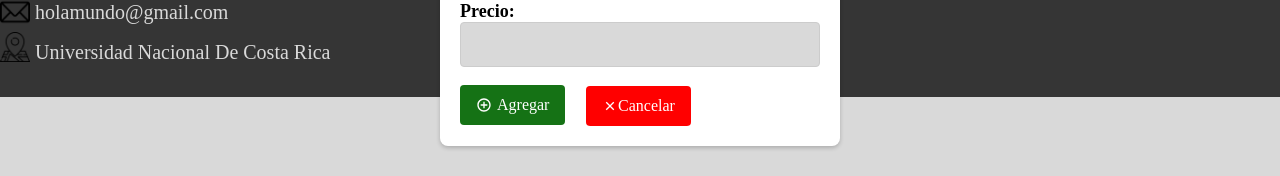
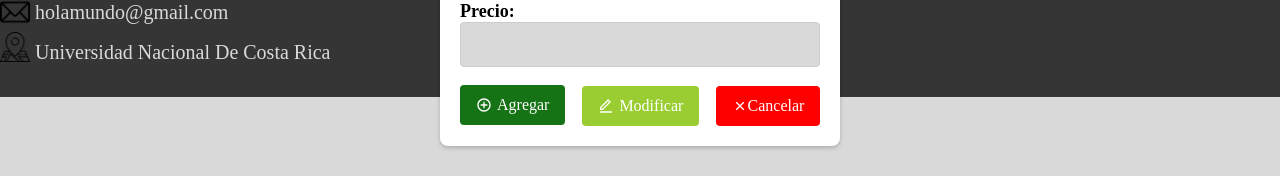
Before and after one commit to AntonyValverde/Project, a Next.js app: page /indexInven in a window 1280 px wide. Both pictures are taken after typing "Sample" into the empty fields and a click on the button "Agregar datos". Shown: the part 512-688 px from the top of the page. Built offline with nearby package versions, Linux system fonts and the light colour scheme; no server answers; the database is empty.

Commit message:
update indexInven

```diff
--- a/src/components/Inventario/FormTable.tsx
+++ b/src/components/Inventario/FormTable.tsx
@@ -1,5 +1,10 @@
 import React, { FormEvent, useEffect, useState } from "react";
-import { RiAddCircleLine, RiCloseLine, RiFileList3Line } from "react-icons/ri";
+import {
+  RiAddCircleLine,
+  RiCloseLine,
+  RiEditLine,
+  RiFileList3Line,
+} from "react-icons/ri";
 import "firebase/firestore";
 import "firebase/compat/firestore";
 import {
@@ -8,6 +13,7 @@ import {
   getDocs,
   addDoc,
   updateDoc,
+  serverTimestamp,
   doc,
 } from "firebase/firestore";
 import firebaseConfig from "@/firebase/config";
@@ -67,11 +73,11 @@ const TableForm = () => {
     e.preventDefault();
 
     const newData = {
-      id,
-      repuesto,
-      especificacion,
-      cantidad,
-      precio,
+      id: Number(id),
+      repuesto: String(repuesto),
+      especificacion: String(especificacion),
+      cantidad: Number(cantidad),
+      precio: Number(precio),
     };
 
     try {
@@ -101,15 +107,47 @@ const TableForm = () => {
   const handleCloseAlert = () => {
     setShowAlert(false);
   };
-
+  //ModifiedTable
   /* Select a data row from the table */
   const handleSelectData = (data: any) => {
     setSelectedData(data);
+    setId(data.id);
+    setRepuesto(data.repuesto);
+    setEspecificacion(data.especificacion);
+    setCantidad(data.cantidad);
+    setPrecio(data.precio);
+    setShowModal(true);
+  };
+  const handleUpdateData = async (e: FormEvent<HTMLFormElement>) => {
+    e.preventDefault();
+
+    const updatedData = {
+      id: Number(id),
+      repuesto: String(repuesto),
+      especificacion: String(especificacion),
+      cantidad: Number(cantidad),
+      precio: Number(precio),
+    };
+
+    try {
+      const db = getFirestore();
+      await updateDoc(doc(db, "Inventario", selectedData.id), updatedData);
+      const updatedTableData = tableData.map((data) =>
+        data.id === selectedData.id ? updatedData : data
+      );
+      setTableData(updatedTableData);
+      handleCloseModal();
+      resetForm();
+      setShowAlert(true);
+    } catch (error) {
+      console.error("Error al actualizar los datos:", error);
+    }
   };
   return (
     <>
       <div>
         {/*The modal is created with the inputs and the methods are passed to it.*/}
+
         {showModal && (
           <div className="modalForm">
             <div className="modal-contentForm">
@@ -195,10 +233,18 @@ const TableForm = () => {
                   </span>
                   Cancelar
                 </button>
+
+                <button className="buttonUpdate" type="submit">
+                  <span className="updateIcon">
+                    <RiEditLine />
+                  </span>
+                  Modificar
+                </button>
               </form>
             </div>
           </div>
         )}
+
         {showAlert && (
           <div className="alert-popup show">
             <p className="alert-message">
@@ -253,7 +299,6 @@ const TableForm = () => {
             </table>
           </div>
         </article>
-
         <button className="buttonSearch" onClick={() => setShowModal(true)}>
           Agregar datos
         </button>
--- a/src/styles/globals.css
+++ b/src/styles/globals.css
@@ -384,7 +384,7 @@ body {
   width: 600px;
   height: 430px;
 }
-.contenidoModal{
+.contenidoModal {
   display: flex;
   flex-direction: column;
   align-items: center;
@@ -835,7 +835,7 @@ body {
   color: #fff;
   border-radius: 4px;
   margin-top: -11%;
-  margin-left: 35%;
+  margin-left: 71%;
   display: flex;
   align-items: center;
   font-family: "Josefin_Sans";
@@ -844,6 +844,24 @@ body {
   margin-right: 5px;
 }
 .ButtonCancel:hover {
+  background-color: #454545;
+}
+
+.buttonUpdate {
+  padding: 8px 16px;
+  background-color: yellowgreen;
+  color: #fff;
+  border-radius: 4px;
+  margin-top: -11%;
+  margin-left: 34%;
+  display: flex;
+  align-items: center;
+  font-family: "Josefin_Sans";
+}
+.updateIcon {
+  margin-right: 5px;
+}
+.buttonUpdate:hover {
   background-color: #454545;
 }
 
@@ -2004,7 +2022,6 @@ tbody {
 }
 /*****************pau*/
 .search {
-
   font-family: "Josefin_Sans";
   font-size: 25px;
   margin-inline: 10.8%;
```
Lines whose indentation alone changed are shown as unchanged.
